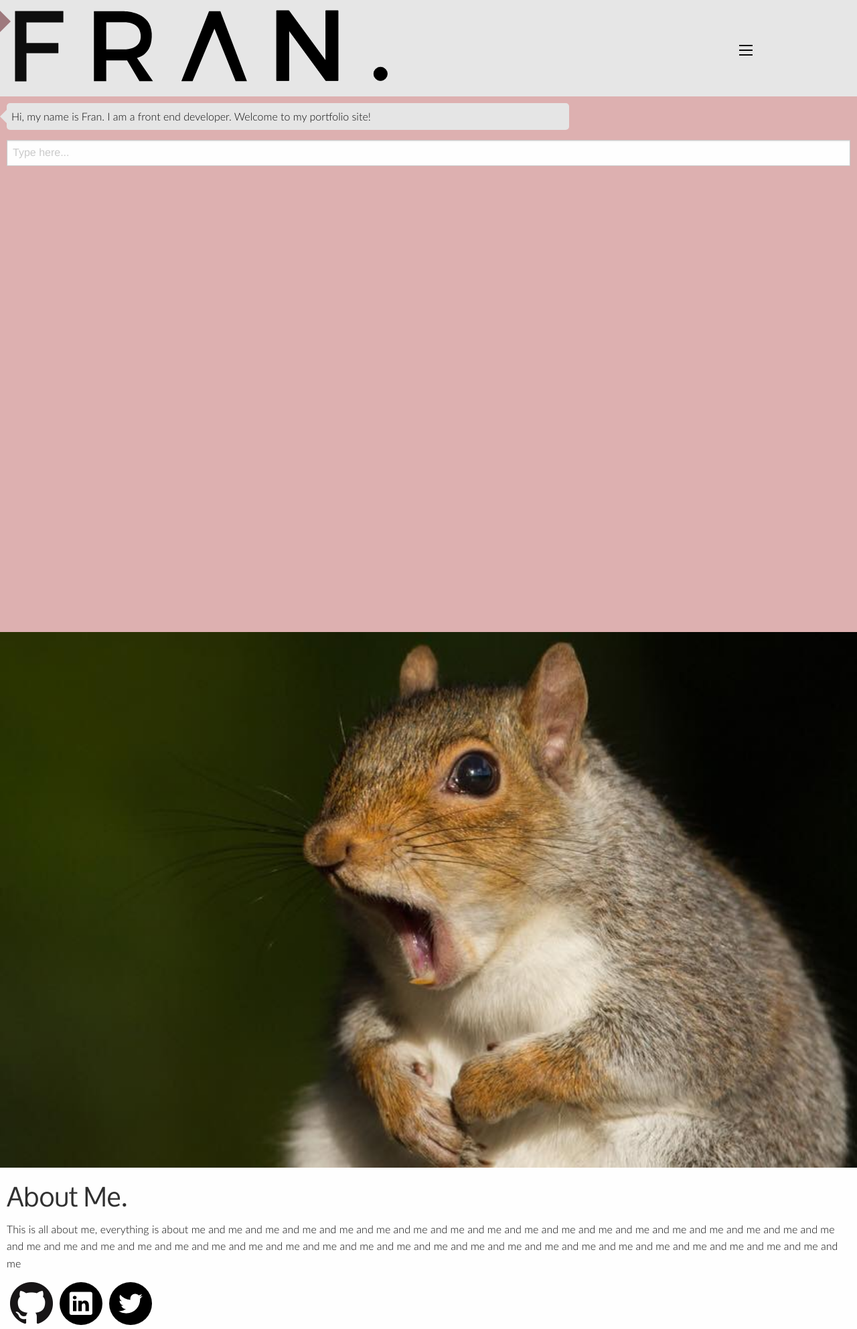
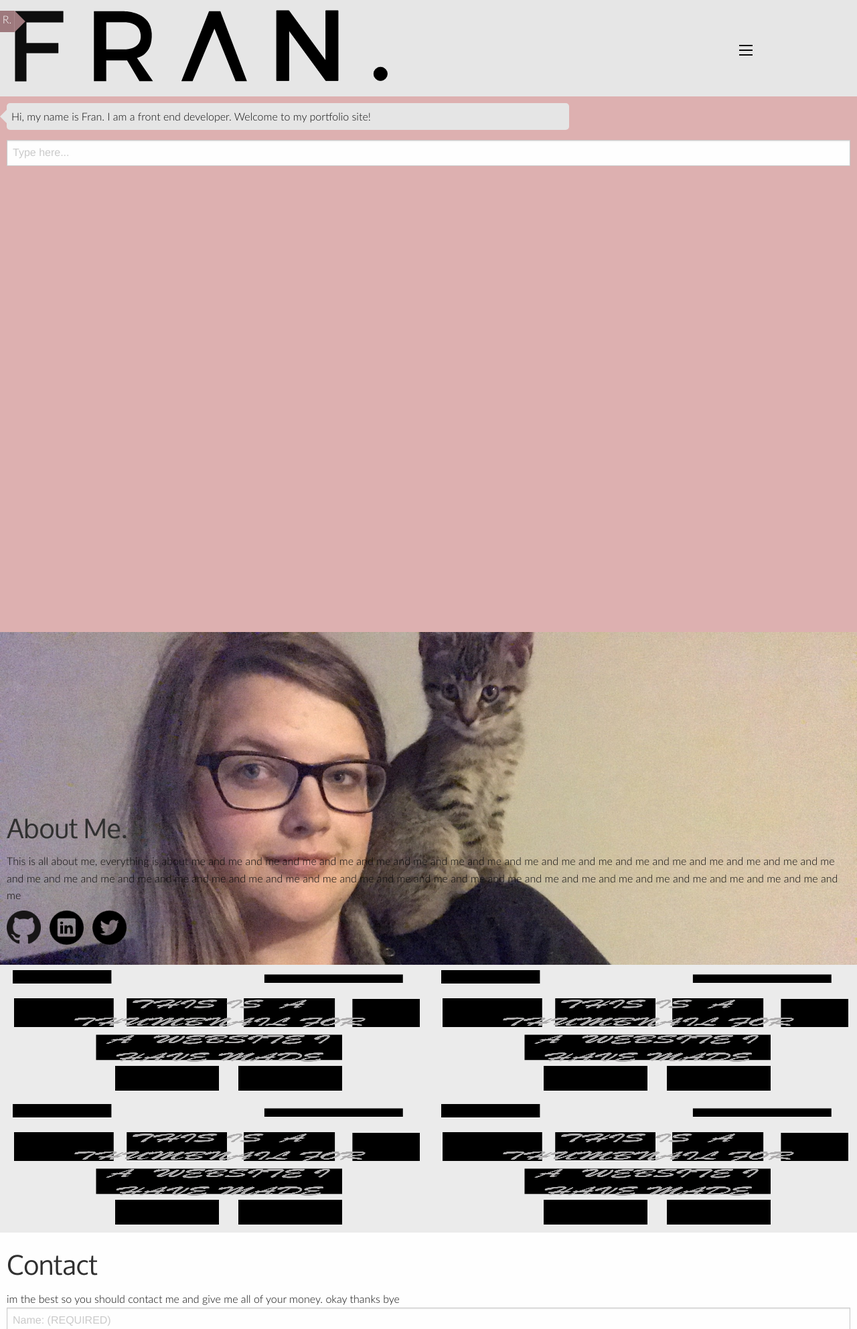
Before and after one commit to Fwyllie/Portfolio, a PHP site: page / in a window 1280 px wide. Shown: the top 1985 px of the page at 67% size. Run offline with PHP 8.4, Linux system fonts and the light colour scheme; some web fonts are replaced.

Commit message:
fixed Resume arrow

```diff
--- a/css/app.css
+++ b/css/app.css
@@ -206,6 +206,35 @@ h2{
   border-radius: 5px;
 }
 
+.bounceRight{
+	animation-name: bounceRight;
+	-webkit-animation-name: bounceRight;
+	animation-duration: 1s;
+	-webkit-animation-duration: 1s;
+  animation-delay: 1.4s;
+  -webkit-animation-delay: 1.4s;
+	animation-timing-function: ease-in-out;
+	-webkit-animation-timing-function: ease-in-out;
+}
+
+@keyframes bounceRight {
+	0% {transform: translateX(-150%);}
+	50%{transform: translateX(8%);}
+	65%{transform: translateX(-4%);}
+	80%{transform: translateX(4%);}
+	95%{transform: translateX(-2%);}
+	100% {transform: translateX(0%);}
+}
+
+@-webkit-keyframes bounceRight {
+	0% {-webkit-transform: translateX(-150%);}
+	50%{-webkit-transform: translateX(8%);}
+  65%{-webkit-transform: translateX(-4%);}
+	80%{-webkit-transform: translateX(4%);}
+	95%{-webkit-transform: translateX(-2%);}
+	100% {-webkit-transform: translateX(0%);}
+}
+
 .speech-bubble-left {
 	position: relative;
 	background: #e5e5e5;
@@ -287,14 +316,20 @@ h2{
 }
 /*RESUME ARROW*/
 
+
 #resumeArrow {
   background-color: #9E797D;
-  /*-webkit-transform: translateX(-50%);
-    -ms-transform: translateX(-50%);
-    transform: translateX(-50%);*/
+  height: 31.5px;
+  padding: 0px 18px 0px 200px;
+  transform: translateX(-90%);
+  -webkit-transform: translateX(-90%);
 }
 
-#resumeArrow::after{
+#resumeArrow p{
+  color: #ffffff;
+}
+
+#resumeArrow p::after{
   content:"";
   position: absolute;
   top:0;
@@ -309,11 +344,32 @@ h2{
   border-right-color:transparent;
 }
 
-.slideRight{
+#resumeArrow:hover{
+	animation-name: slideRight;
+	-webkit-animation-name: slideRight;
+	animation-duration: 1s;
+	-webkit-animation-duration: 1s;
+	animation-timing-function: ease-in-out;
+	-webkit-animation-timing-function: ease-in-out;
+  animation-fill-mode: forwards;
+  -webkit-animation-fill-mode: forwards;
+}
+
+@keyframes slideRight {
+	0% {transform: translateX(-90%);}
+	100% {transform: translateX(-10%);}
+}
+
+@-webkit-keyframes slideRight {
+	0% {-webkit-transform: translateX(-90%);}
+	100% {-webkit-transform: translateX(-10%);}
+}
+
+/*.slideRight{
   margin-bottom: 15px;
-  -webkit-transform: translateX(0%);
-  -ms-transform: translateX(0%);
-  transform: translateX(0%);
+  -webkit-transform: translateX(20%);
+  -ms-transform: translateX(20%);
+  transform: translateX(20%);
 }
 
 .slideRight:hover{
@@ -329,15 +385,25 @@ h2{
 
 @keyframes slideRight {
 	100% {transform: translateX(-20%);}
-}
+}*/
 
 /*ABOUT ME*/
 #section1{
   padding: 10px;
 }
 
+#selfImg{
+  height: auto;
+  height: 250px;
+}
+
 .socials{
-  padding: 5px;
+  max-width: 80%;
+  margin-top: 10px;
+}
+
+.socials:hover{
+  margin-top: 5px;
 }
 
 
@@ -353,6 +419,10 @@ h2{
 
 
 /*LIGHTBOX*/
+
+.thumb { height: 90px; margin: 8px; cursor: pointer; }
+
+
 .lightbox {
 	position:  absolute;
 	display: none;
@@ -363,6 +433,7 @@ h2{
 	background-color: rgba(0,0,0,0.85);
 	z-index: 5000;
 }
+
 
 .lightbox-img{
 	display: block;
@@ -413,12 +484,6 @@ h2{
   -ms-transition: border-radius 1s ease ease-out, background-color 1s ease ease-out;
 }
 
-.socials{
-  margin-top: 10px;
-}
-.socials:hover{
-  margin-top: 5px;
-}
 
 /*FOOTER*/
 
--- a/index.html
+++ b/index.html
@@ -39,7 +39,7 @@
     </div>
   </header>
   <section id="welcome" class="grid-x">
-    <div id="welcomeMessage" class="speech-bubble-left small-8 cell"><p>Hi, my name is Fran. I am a front end developer. Welcome to my portfolio site!</p></div>
+    <div id="welcomeMessage" class="bounceRight speech-bubble-left small-8 cell"><p>Hi, my name is Fran. I am a front end developer. Welcome to my portfolio site!</p></div>
     <div id="userBubble1" class="speech-bubble-right small-8 small-offset-4 cell"><p></p></div>
     <div id="myMessage2" class="speech-bubble-left small-8 cell"><p></p></div>
     <div id="userBubble2" class="speech-bubble-right small-8 small-offset-4 cell"><p></p></div>
@@ -57,15 +57,14 @@
       </ul>
   </section>
   <div>
-    <!--class="slideRight"-->
-    <a href="#" data-sticky-container>
-        <div class="sticky slideRight" id="resumeArrow" data-sticky data-options="stickyOn: small">
+    <a  href="#" data-sticky-container>
+        <div class="sticky" id="resumeArrow" data-sticky data-options="stickyOn: small">
           <p>R.</p>
         </div>
     </a>
   </div>
-  <section id="video" class="grid-x small-collapse expanded">
-    <img class="cell" src="images/filler.jpg" alt="Video">
+  <section class="grid-x small-collapse expanded" id="selfImg">
+    <img class="cell" src="images/about-placeholder.jpg" alt="Video">
   </section>
   <section class="grid-x" id="section1">
     <h2 class="cell">About Me.</h2>
@@ -77,15 +76,16 @@
 
   <section id="section2" class="grid-x">
     <h2 class="hidden cell">Portfolio</h2>
-    <img class="small-6 cell example"  id="thumb1" src="images/thumbnail.jpg" alt="Portfolio Piece 1">
-    <img class="small-6 cell example" id="thumb2" src="images/thumbnail.jpg" alt="Portfolio Piece 2">
-    <img class="small-6 cell example" id="thumb3" src="images/thumbnail.jpg" alt="Portfolio Piece 3">
-    <img class="small-6 cell example" id="thumb4" src="images/thumbnail.jpg" alt="Portfolio Piece 4">
+    <img class="small-6 cell example"  id="p1" src="images/thumbnail.jpg" alt="Portfolio Piece 1">
+    <img class="small-6 cell example" id="p2" src="images/thumbnail.jpg" alt="Portfolio Piece 2">
+    <img class="small-6 cell example" id="p3" src="images/thumbnail.jpg" alt="Portfolio Piece 3">
+    <img class="small-6 cell example" id="p4" src="images/thumbnail.jpg" alt="Portfolio Piece 4">
   </section>
   <section class="lightbox">
 		<i class="fa fa-times close-lightbox"></i>
-		<img src="images/p1.3.jpg" alt="WOW look at this lightbox image" class="lightbox-img">
+		<img src="images/filler.jpg" alt="WOW look at this lightbox image" class="lightbox-img">
 		<p class="lightbox-desc">Placeholder copy</p>
+    <ul class="subImagesContainer"></ul>
 	</section>
   <section id="section3" class="grid-x">
     <h2 class="cell">Contact</h2>
@@ -117,9 +117,9 @@
 <script src="js/vendor/what-input.js"></script>
 <script src="js/vendor/foundation.js"></script>
 <script src="js/app.js"></script>
-<script src="js/main.js"></script>
+<script src="js/lightbox.js"></script>
 <script src="js/chat.js"></script>
-<script src="js/content.js"></script>
+<script src="js/LBcontent.js"></script>
 <script src="js/TweenMax.min.js"></script>
 <script src="js/ScrollToPlugin.min.js"></script>
 </body>
--- /dev/null
+++ b/js/LBcontent.js
@@ -0,0 +1,21 @@
+
+var dynamicContent = {
+		p1: {
+			text : "THIS IF BEAUTIFUL BEAR 1.",
+
+			headline : "Portfolio Piece 1",
+
+			images : [
+				"bear1",
+				"bear2",
+				"bear3"
+			],
+
+			ImageDescription : [
+				"bear 1 is cool",
+				"this is a good bear",
+				"this is the best bear"
+			]
+		},
+
+};
--- a/js/app.js
+++ b/js/app.js
@@ -1 +1,16 @@
 $(document).foundation()
+var nav = document.querySelector("#mainNav");
+	var links = nav.querySelectorAll("li");
+	//console.log(links);
+
+	function scrollit(evt){
+		//console.log(evt.target.id);
+		var idNum = evt.target.id;
+		console.log("section"+idNum);
+		TweenLite.to(window, 1, {scrollTo:{y:"#section"+idNum, offsetY:20}});
+	}
+
+
+	for(var i=0; i<links.length; i++){
+		links[i].addEventListener("click", scrollit, false);
+	}
--- a/js/content.js
+++ /dev/null
@@ -1,21 +0,0 @@
-
-var content = {
-		thumb1: {
-			text : "THIS IF BEAUTIFUL #1.",
-
-			headline : "Portfolio Piece 1",
-
-			images : [
-				"p1.1.jpg",
-				"p1.2.jpg",
-				"p1.3.jpg"
-			],
-
-			ImageDescription : [
-				"Thats my boy",
-				"This picture is okay",
-				"VAPE NACHE"
-			]
-		},
-
-};
```
Also changed, not shown: js/lightbox.js (added, +38 -0 lines), js/main.js (deleted, +0 -56 lines), images/about-placeholder.jpg (added), images/bear3.jpg (added), images/zebra3.jpeg (added), js/chat.js (line endings or trailing spaces), 7 other files.
